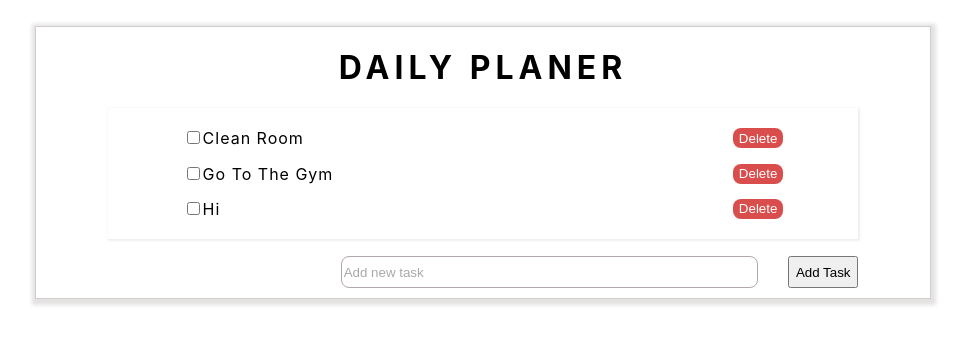
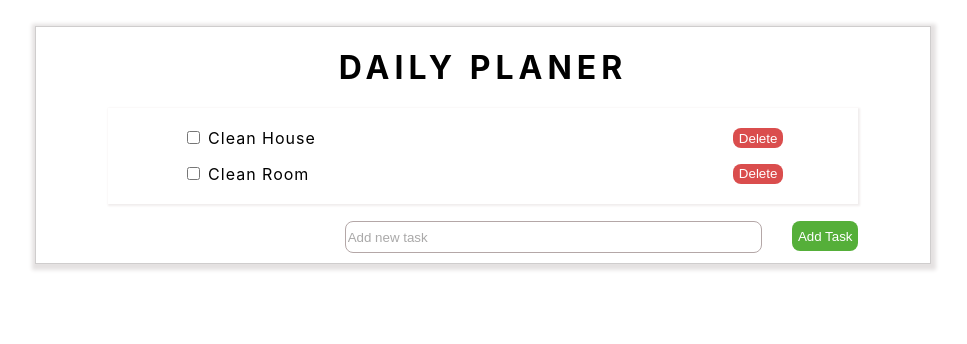
Before and after one commit to Kristinna97/todo-react-app, a React (Create React App) app: page / in a window 1280 px wide. Shown: the top 344 px of the page, without its empty margins (157-1124 px from the left). Built offline with nearby package versions, Linux system fonts and the light colour scheme.

Commit message:
add delete functionality and line-through text on click

```diff
--- a/src/Components/TaskAdder.js
+++ b/src/Components/TaskAdder.js
@@ -6,7 +6,7 @@ function TaskAdder({ setTasks }) {
     event.preventDefault();
 
     setTasks((currentTasks) => {
-      return [...currentTasks, newTask];
+      return [...currentTasks, {name: newTask ,completed: false}];
     });
     setNewTask("");
   };
@@ -19,8 +19,9 @@ function TaskAdder({ setTasks }) {
         placeholder="Add new task"
         value={newTask}
         onChange={(event) => setNewTask(event.target.value)}
+        required
       ></input>
-      <button type="submit">Add Task</button>
+      <button type="submit" id="add">Add Task</button>
     </form>
   );
 }
--- a/src/Components/TaskList.js
+++ b/src/Components/TaskList.js
@@ -1,22 +1,62 @@
-import { useState } from 'react'
+import { useState } from "react";
 import TaskAdder from "./TaskAdder";
 function TaskList() {
+  const [tasks, setTasks] = useState([
+    { name: "clean house", completed: false },
+    { name: "clean room", completed: false },
+  ]);
 
-  const [tasks, setTasks] = useState( ["clean room", "go to the gym", 'Hi'])
+  const deleteElement = (taskDeleted) => {
+    const newTasks = tasks.filter((task) => task.name !== taskDeleted);
+    setTasks(newTasks);
+  };
 
+  const toggleCompleted = () => {
+    setTasks((currentTasks) => {
+      return currentTasks.map((task) => {
+        return { ...task, completed: !task.completed };
+      });
+    });
+  };
+
+  function toggleLineThrough(element) {
+    toggleCompleted();
+    if (!element.completed) {
+      document.getElementById(element.name).style.textDecoration =
+        "line-through";
+    } else {
+      document.getElementById(element.name).style.textDecoration = "none";
+    }
+  }
   return (
     <>
       <ul>
         {tasks.map((task) => {
-        return <li key={task}>
+          return (
+            <li key={task.name}>
               <div>
-          <input type="checkbox"  ></input>
-          {task}
+                <input
+                  type="checkbox"
+                  onClick={() => {
+                    toggleLineThrough(task);
+                  }}
+                  className="check"
+                ></input>
+                <label id={task.name}> {task.name}</label>
               </div>
-          <button id='delete'>Delete</button></li>;
+              <button
+                id="delete"
+                onClick={() => {
+                  deleteElement(task.name);
+                }}
+              >
+                Delete
+              </button>
+            </li>
+          );
         })}
       </ul>
-    <TaskAdder setTasks = {setTasks}/>
+      <TaskAdder setTasks={setTasks} />
     </>
   );
 }
```
Lines whose indentation alone changed are shown as unchanged.
